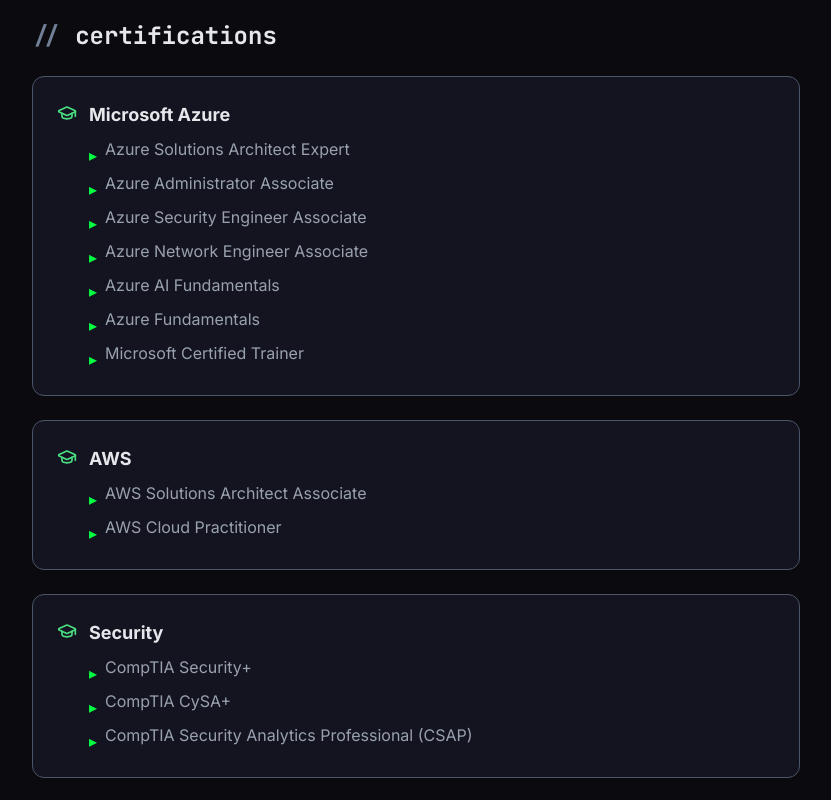
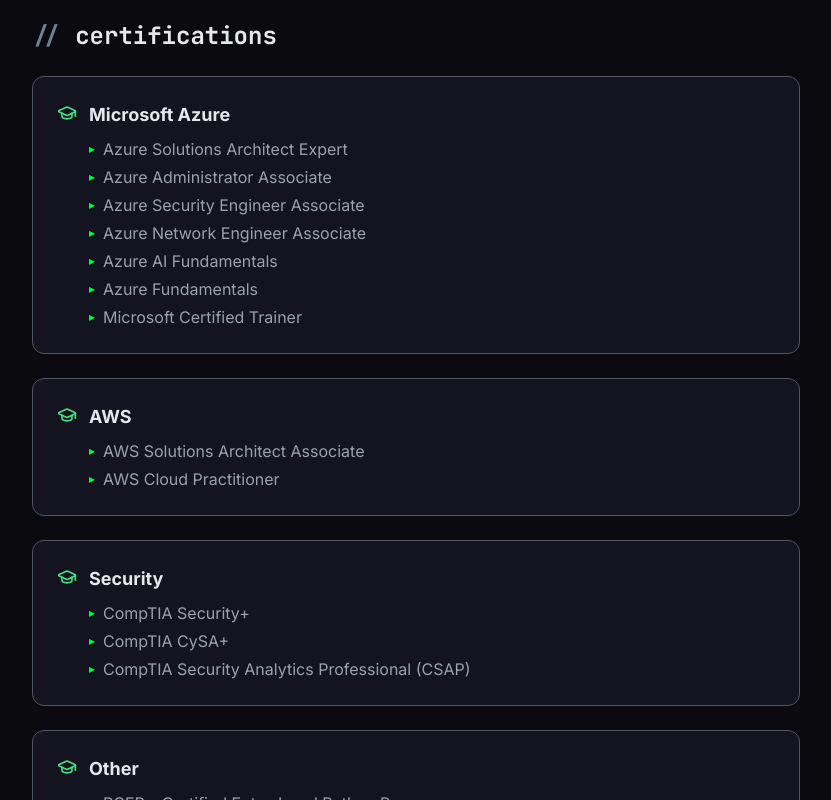
Before and after one commit to mrcloudchase/mrcloudchase.github.io, a Next.js app: page /resume in a window 1280 px wide. Shown: the part 3680-4480 px from the top of the page, without its empty margins (224-1055 px from the left). Built offline with nearby package versions, Linux system fonts and the light colour scheme.

Commit message:
Fix certification arrow alignment with text

```diff
--- a/app/resume/page.tsx
+++ b/app/resume/page.tsx
@@ -233,8 +233,8 @@
                     <h3 className="text-lg font-bold text-gray-200">{group.category}</h3>
                     <ul className="mt-2 space-y-1">
                       {group.items.map((item) => (
-                        <li key={item} className="text-gray-400 flex items-start gap-2">
-                          <span className="text-neon-500 mt-1.5 flex-shrink-0">&#9656;</span>
+                        <li key={item} className="text-gray-400 flex items-center gap-2">
+                          <span className="text-neon-500 flex-shrink-0 text-xs">&#9656;</span>
                           {item}
                         </li>
                       ))}
```
